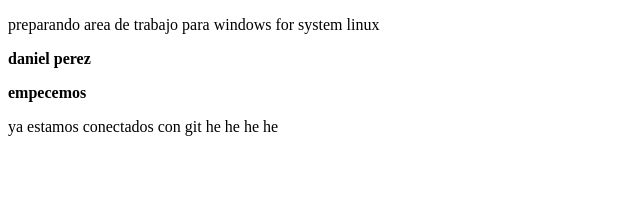
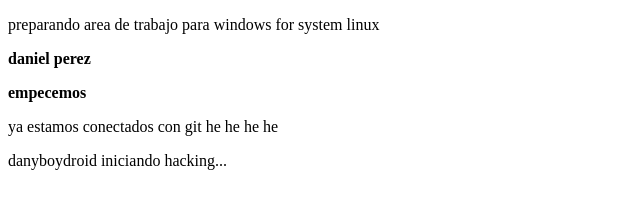
Before and after one commit to Daniel16121990/curso_prework, a plain HTML site: page index.html in a window 1280 px wide. Shown: the whole page, without its empty margins (0-640 px from the left). Drawn offline with Linux system fonts and the light colour scheme.

Commit message:
iniciando hacking

```diff
--- a/index.html
+++ b/index.html
@@ -11,5 +11,6 @@
     <p><b>daniel perez</b> </p>
     <p><b>empecemos</b></p>
     <p>ya estamos conectados con git he he he he</p>
+    <p>danyboydroid iniciando hacking...</p>
 </body>
 </html>
```
